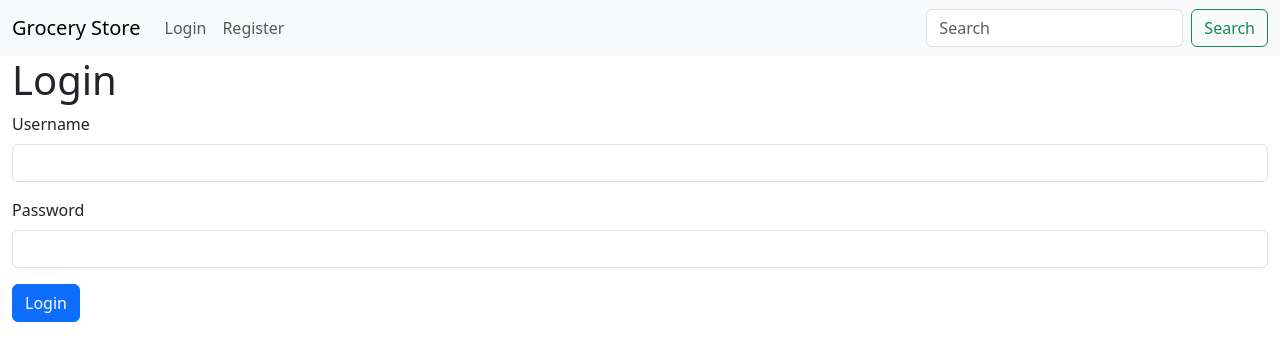
After one commit to rohitrk06/appdev1_bootcamp_offline, a Flask app: page /login in a window 1280 px wide. The commit adds this page. Shown: the top 361 px of the page. Run offline with Flask 3, Linux system fonts and the light colour scheme.

Commit message:
session update - 12 july

```diff
--- /dev/null
+++ b/application/routes.py
@@ -0,0 +1,46 @@
+from flask import render_template, request, redirect, url_for, flash, session
+from main import app
+from application.model import *
+
+@app.route('/')
+def index():
+    return render_template('home.html')
+
+@app.route('/login' , methods=['GET', 'POST'])
+def login():
+    if request.method == 'GET':
+        return render_template('login.html')
+    if request.method == 'POST':
+        username = request.form['username']
+        password = request.form['password']
+
+        if not username or not password:
+            flash('Please enter username and password')
+            return redirect(url_for('login'))
+
+        # if len(password) < 8:
+        #     flash('Password must be at least 8 characters')
+        #     return redirect(url_for('login'))
+
+        user = User.query.filter_by(username=username).first()
+        print(user, user.username, user.password)
+        if not user:
+            flash('User not found')
+            return redirect(url_for('login'))
+
+        if password != user.password:
+            flash('Invalid password')
+            return redirect(url_for('login'))
+
+        session['user'] = user.username
+        session['role'] = user.roles[0].name
+
+        flash('Login successful')
+        return redirect(url_for('index'))
+
+@app.route('/logout')
+def logout():
+    session.pop('user', None)
+    session.pop('role', None)
+    flash('You have been logged out')
+    return redirect(url_for('index'))
--- a/main.py
+++ b/main.py
@@ -1,4 +1,4 @@
-from flask import Flask, render_template
+from flask import Flask, render_template, request, redirect, url_for, flash, session
 from application.config import Config
 from application.database import db
 from application.model import *
@@ -31,9 +31,8 @@ def create_app():
 
 app = create_app()
 
-@app.route('/')
-def index():
-    return render_template('home.html')
+from application.routes import *
+
 
 if __name__ == '__main__':
     app.run(debug=True)
--- a/templates/base_withNav.html
+++ b/templates/base_withNav.html
@@ -5,6 +5,18 @@
 <!-- Navbar -->
 {% include 'navbar.html' %}
 <!-- Main Content-->
+
+{% with messages = get_flashed_messages() %}
+    {% if messages %}
+    <div class="alert alert-info">
+        {% for message in messages %}
+        <p>{{ message }}</p>
+        {% endfor %}
+        <button type="button" class="btn-close" data-bs-dismiss="alert" aria-label="Close"></button>
+    </div>
+    {% endif %}
+{% endwith %}
+
 {% block content %}
 {% endblock content %}
 <!-- Footer -->
--- a/templates/home.html
+++ b/templates/home.html
@@ -1,6 +1,9 @@
 {% extends 'base_withNav.html' %}
 
 {% block content %}
+    {% if session['user'] %}
+        <h1>Welcome {{ session['user'] }}</h1>
+    {% endif %}
     <h1>Welcome to the Grocery Store</h1>
     <p>Here you can find all the groceries you need.</p>
 {% endblock content %}
--- /dev/null
+++ b/templates/login.html
@@ -0,0 +1,20 @@
+{% extends 'base_withNav.html' %}
+
+{% block title %} Login - Grocery Store  {% endblock title %}
+
+{% block content %}
+<div class="container-fluid">
+    <h1>Login</h1>
+    <form method="POST" action="/login">
+        <div class="mb-3">
+            <label for="username" class="form-label">Username</label>
+            <input type="text" class="form-control" id="username" name="username" required>
+        </div>
+        <div class="mb-3">
+            <label for="password" class="form-label">Password</label>
+            <input type="password" class="form-control" id="password" name="password" required>
+        </div>
+        <button type="submit" class="btn btn-primary">Login</button>
+    </form>
+</div>
+{% endblock content %}
--- a/templates/navbar.html
+++ b/templates/navbar.html
@@ -6,17 +6,17 @@
       </button>
       <div class="collapse navbar-collapse" id="navbarSupportedContent">
         <ul class="navbar-nav me-auto mb-2 mb-lg-0">
-          {% if session['username'] %}
+          {% if session['user'] %}
             <li class="nav-item">
-                <a class="nav-link" href="#">Logout</a>
+                <a class="nav-link" href={{url_for('logout')}}>Logout</a>
             </li>
             <li class="nav-item">
-                <a class="nav-link" href="#">Welcome {{ session['username'] }}</a>
+                <a class="nav-link" href="#">Welcome {{ session['user'] }}</a>
             </li>
 
           {% else %}
             <li class="nav-item">
-                <a class="nav-link" href="#">Login</a>
+                <a class="nav-link" href={{ url_for('login')}}>Login</a>
             </li>
             <li class="nav-item">
                 <a class="nav-link" href="#">Register</a>
```
